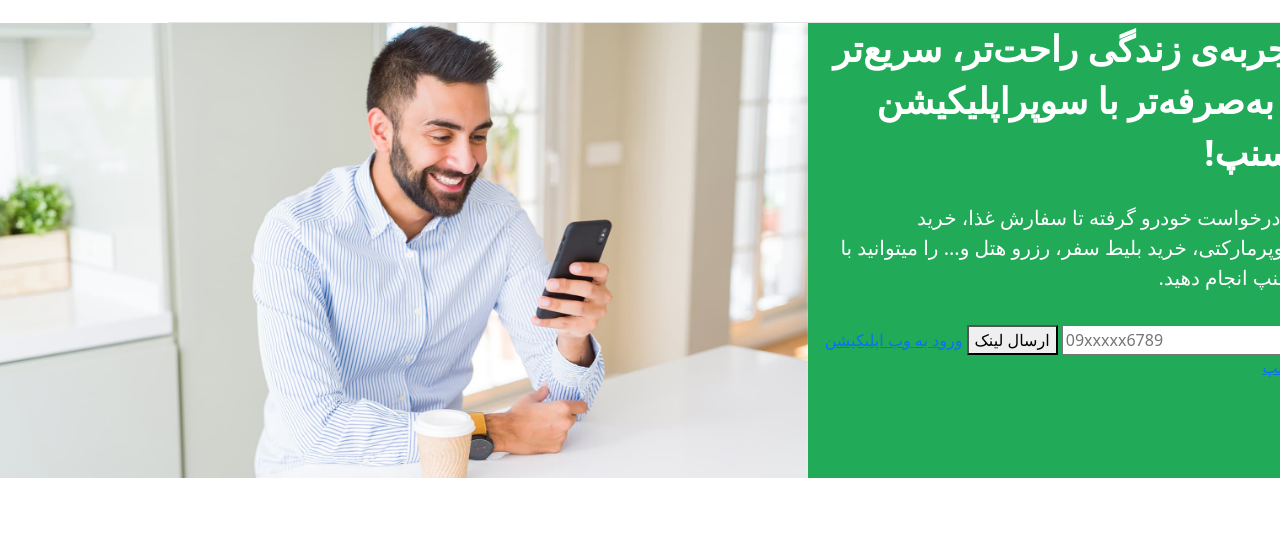
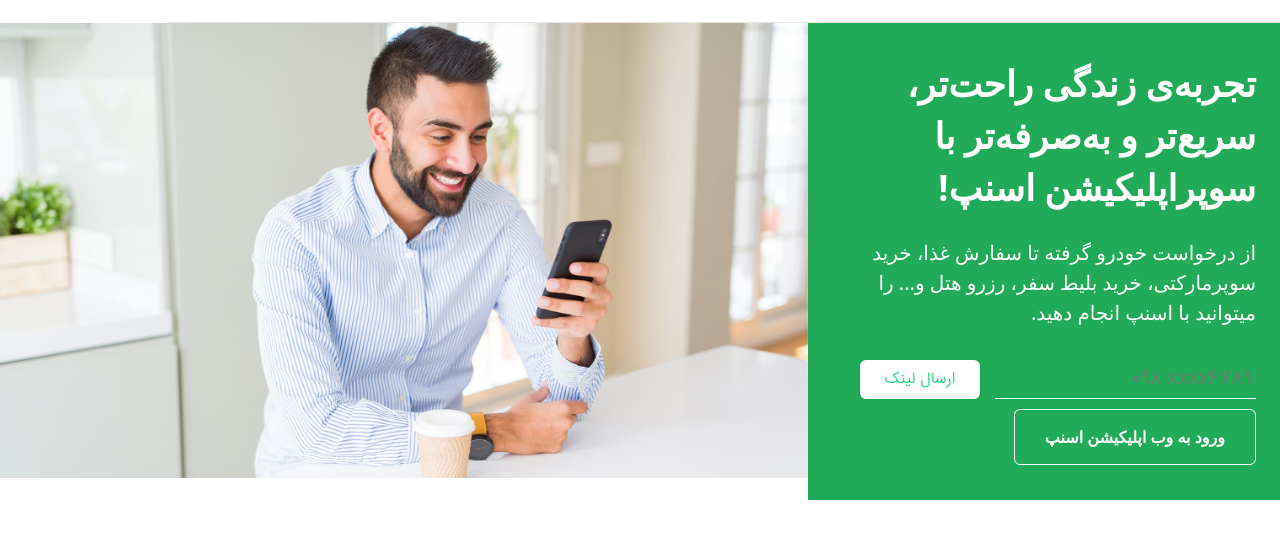
Before and after one commit to mmdrezaww/Snapp.ir, a website: page index.html in a window 1280 px wide. Shown: the part 73-612 px from the top of the page. Drawn offline with nearby package versions, Linux system fonts and the light colour scheme.

Commit message:
Changing(Body & Adding Inputs &Some Style needed)

```diff
--- a/asset/Css/Style.css
+++ b/asset/Css/Style.css
@@ -134,6 +134,7 @@ body {
 
 /*End_Header*/
 
+
 /*Start_Section*/
 .first-section-snap-wrapper {
     display: flex;
@@ -152,8 +153,8 @@ body {
 .inner-right-box-snap {
     background: #21aa58;
     color: white;
-    padding-right: 11.5%;
-    padding-left: ;
+    padding: 35px 15% 35px 35px;
+
 }
 
 .wrapper-img-box-first-snap {
@@ -178,11 +179,49 @@ body {
     line-height: 1.5;
 }
 
+.inner-right-box-snap form {
+    width: 100%;
+    display: flex;
+    justify-content: start;
+    gap: 15px;
+}
+
+#mobile_phone {
+    text-align: right;
+    font-size: 21px;
+    padding: 3px;
+    font-family: 'iransans', sans-serif;
+    border: none;
+    background: transparent;
+    border-bottom: 1px solid #fff;
+}
+
+.inner-right-box-snap form button {
+    background-color: #fff;
+    border: none;
+    min-width: 120px;
+    color: #00d16f;
+    font-family: 'iransans', sans-serif;
+    font-size: 100%;
+    border-radius: 6px;
+}
+
+.btn-first-section-to-app-snap {
+    border: 1px solid #fff;
+    width: fit-content;
+    color: #fff;
+    text-decoration: none;
+    padding: 15px 30px;
+    border-radius: 6px;
+    font-weight: bold;
+    margin: 10px 0 0 0;
+}
+
 /*End_Section*/
-/*End_Css_Code*/
 
 
-/*/Fonts/*/
+
+/*/Start_Fonts/*/
 @font-face {
     font-family: iransans;
     src: url("../Fonts/fa-Iran-sans-web-bold.woff2");
--- a/index.html
+++ b/index.html
@@ -87,14 +87,14 @@
             دهید.
         </p>
         <form action="Download-link-app" method="post">
-            <input type="tel" name="mobile-phone" id="mobile_phone" placeholder="09xxxxx6789">
+            <input type="tel" name="mobile-phone" id="mobile_phone" placeholder="09x xxxx6789">
             <button type="submit">
                 ارسال لینک
             </button>
-            <a href="#" class="btn-first-section-to-app-snap">
-                ورود به وب اپلیکیشن اسنپ
-            </a>
         </form>
+        <a href="#" class="btn-first-section-to-app-snap">
+            ورود به وب اپلیکیشن اسنپ
+        </a>
     </div>
     <div class="inner-left-box-snap">
         <figure class="wrapper-img-box-first-snap">
```
